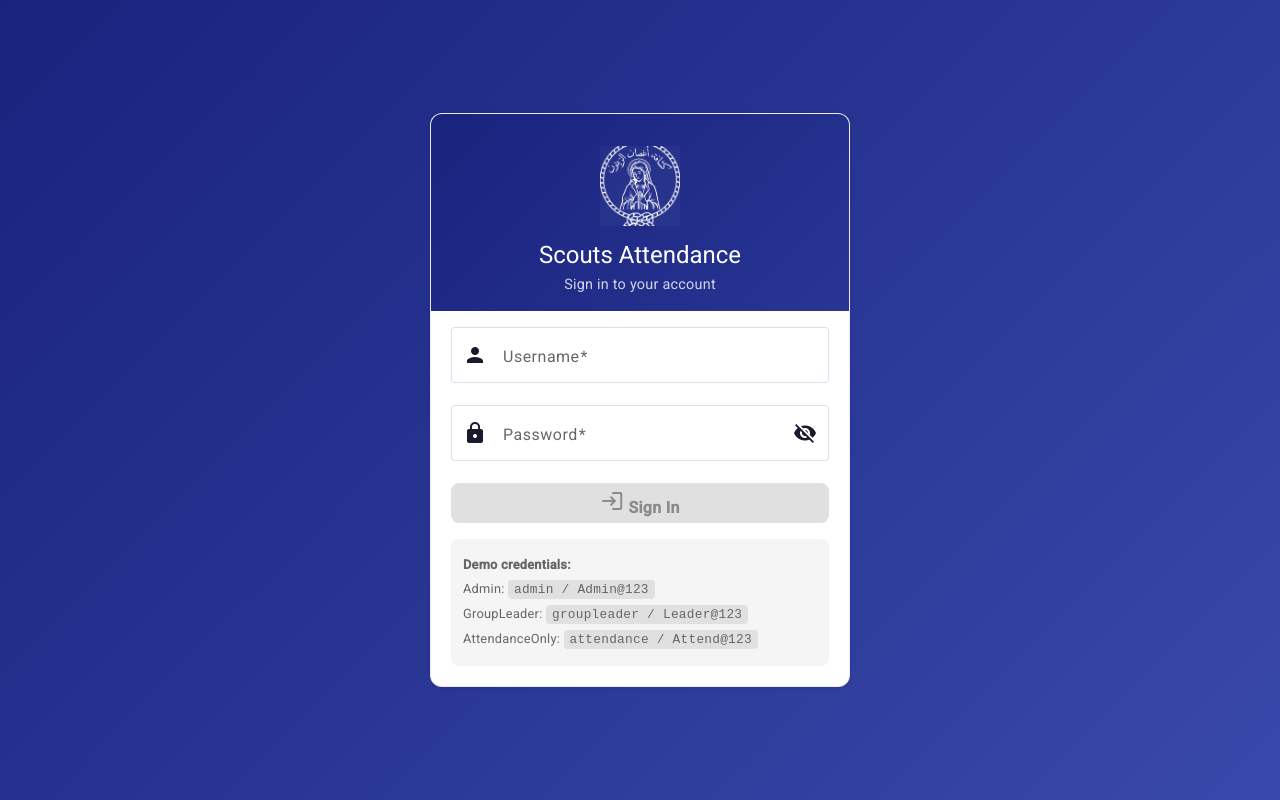
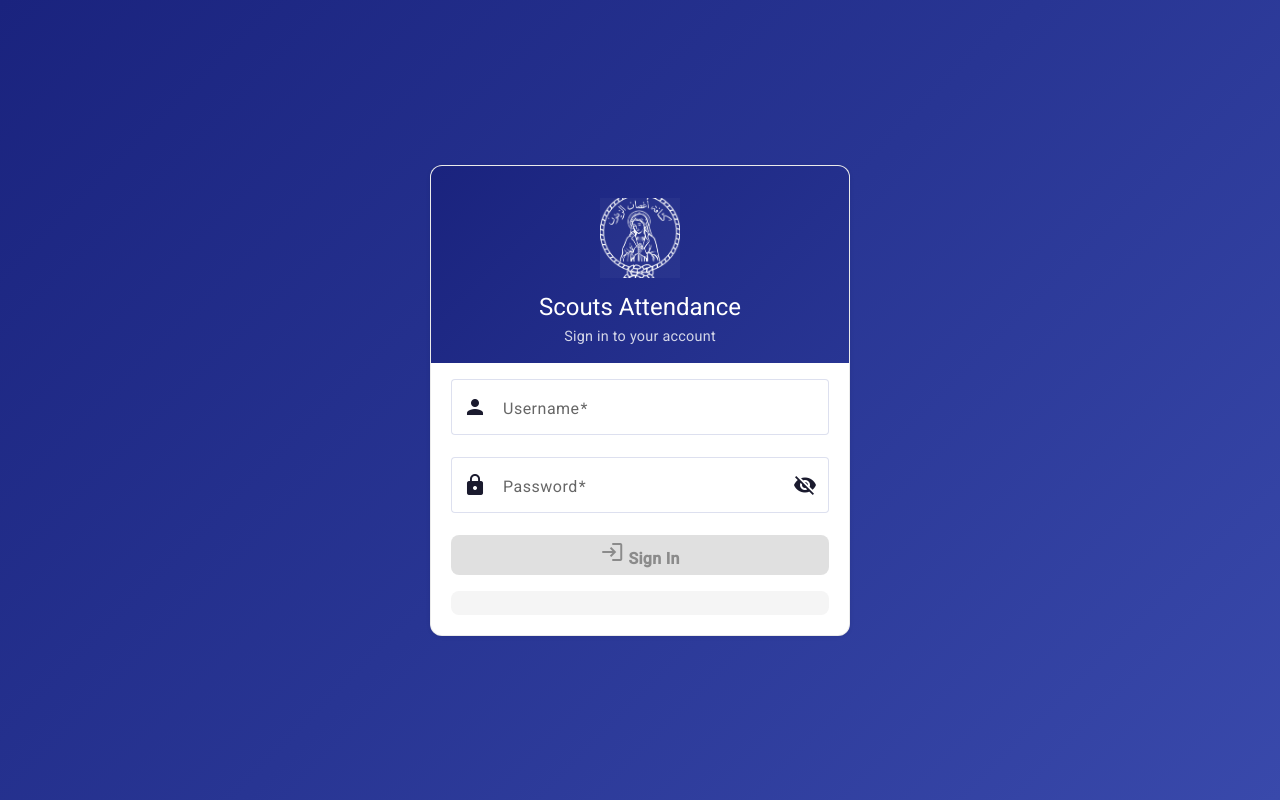
Before and after one commit to MikhealAdelGaber/scouts-attendance, an Angular app: page /auth/login in a window 1280 px wide. Built offline with nearby package versions, Linux system fonts and the light colour scheme.

Commit message:
Remove Creditional Login

```diff
--- a/src/app/features/auth/login/login.component.html
+++ b/src/app/features/auth/login/login.component.html
@@ -46,10 +46,7 @@
         </form>
 
         <div class="demo-creds mt-16">
-          <p><strong>Demo credentials:</strong></p>
-          <p>Admin: <code>admin / Admin&#64;123</code></p>
-          <p>GroupLeader: <code>groupleader / Leader&#64;123</code></p>
-          <p>AttendanceOnly: <code>attendance / Attend&#64;123</code></p>
+
         </div>
       </mat-card-content>
     </mat-card>
```
